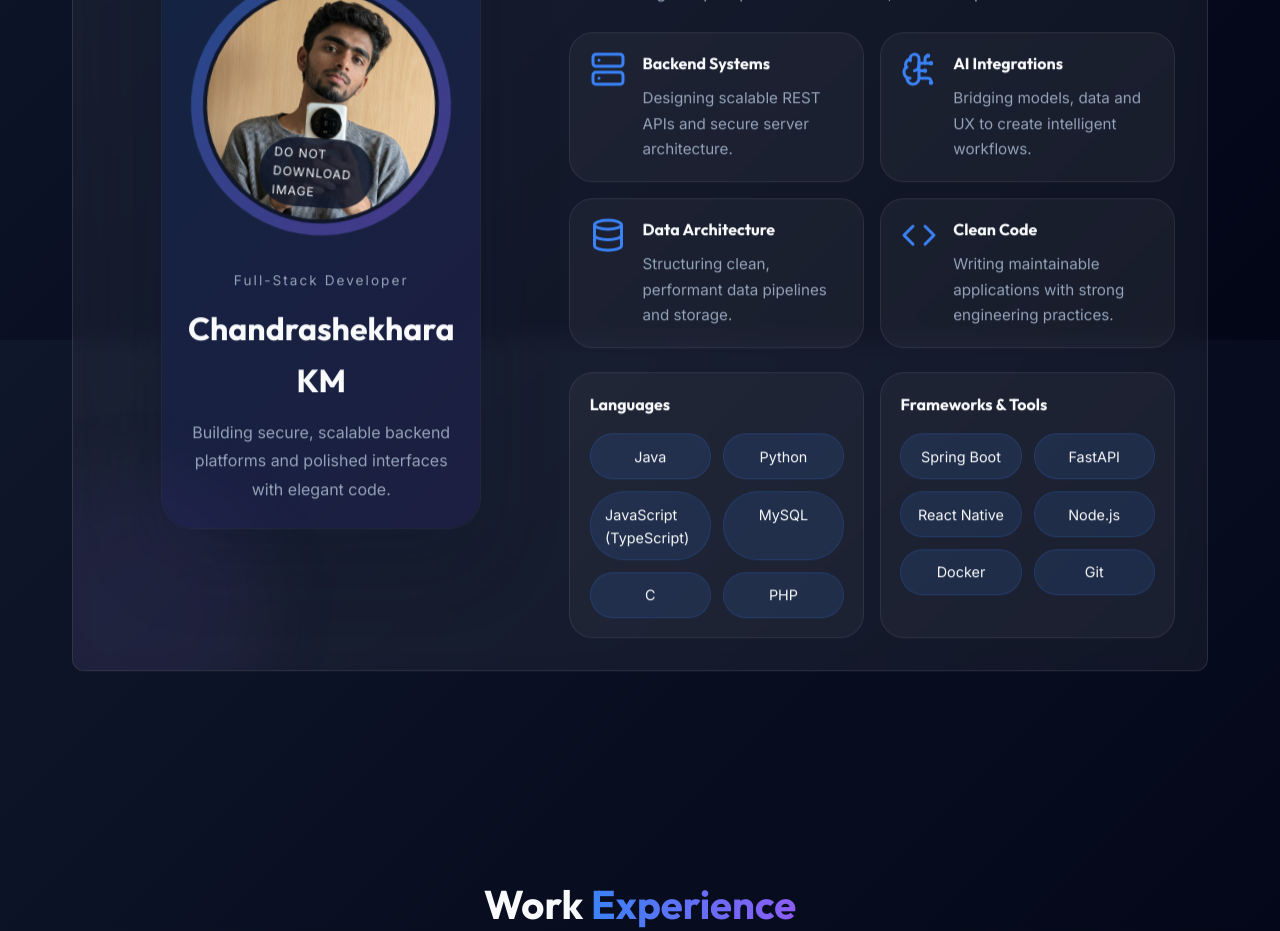
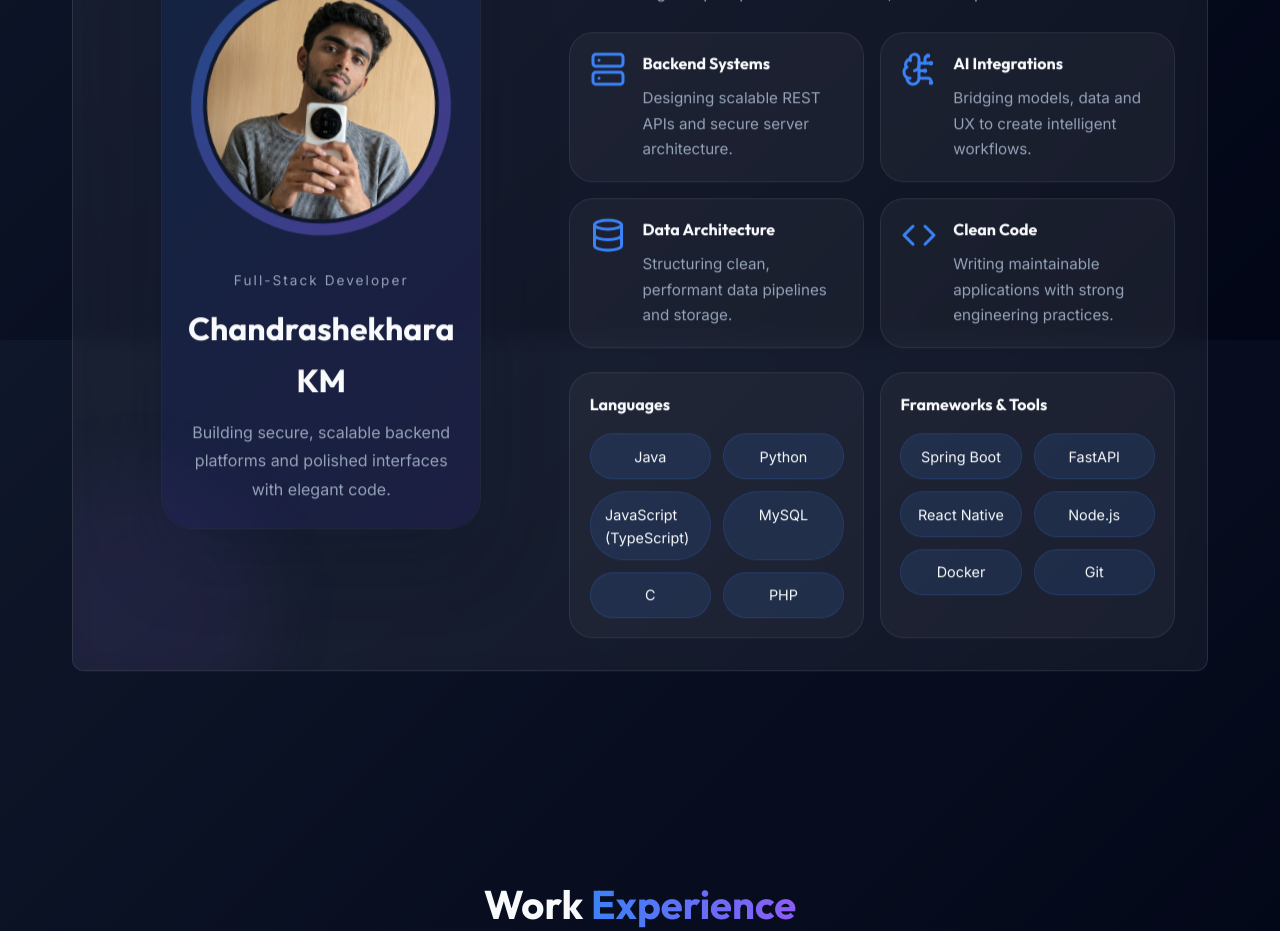
Before and after one commit to ChandrashekharaKM/ChandrashekharaKM-Portfolio, a React (Vite) app: page / in a window 1280 px wide. Shown: the part 1260-2191 px from the top of the page. Built offline with nearby package versions, Linux system fonts and the light colour scheme.

Commit message:
chore: remove profile overlay text

```diff
--- a/src/components/About.jsx
+++ b/src/components/About.jsx
@@ -44,7 +44,6 @@ const About = () => {
               <div className="profile-ring animate-float-ring">
                 <div className="profile-frame">
                   <img src={ProfileImage} alt="Chandrashekhara KM" onContextMenu={(e) => e.preventDefault()} />
-                  <div className="image-overlay">Do not download image</div>
                 </div>
               </div>
               <div className="profile-details">
```
